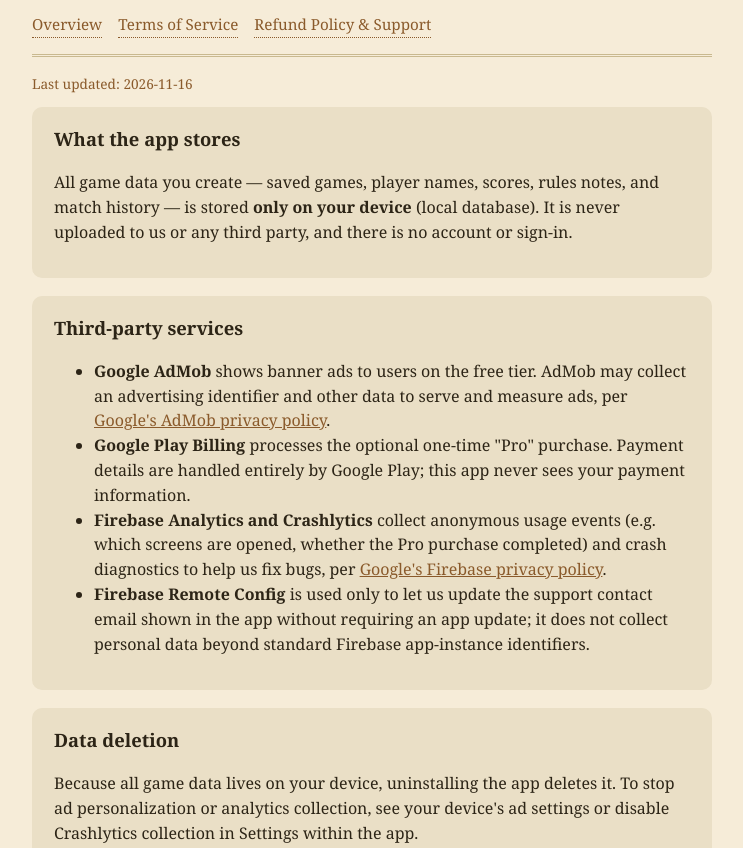
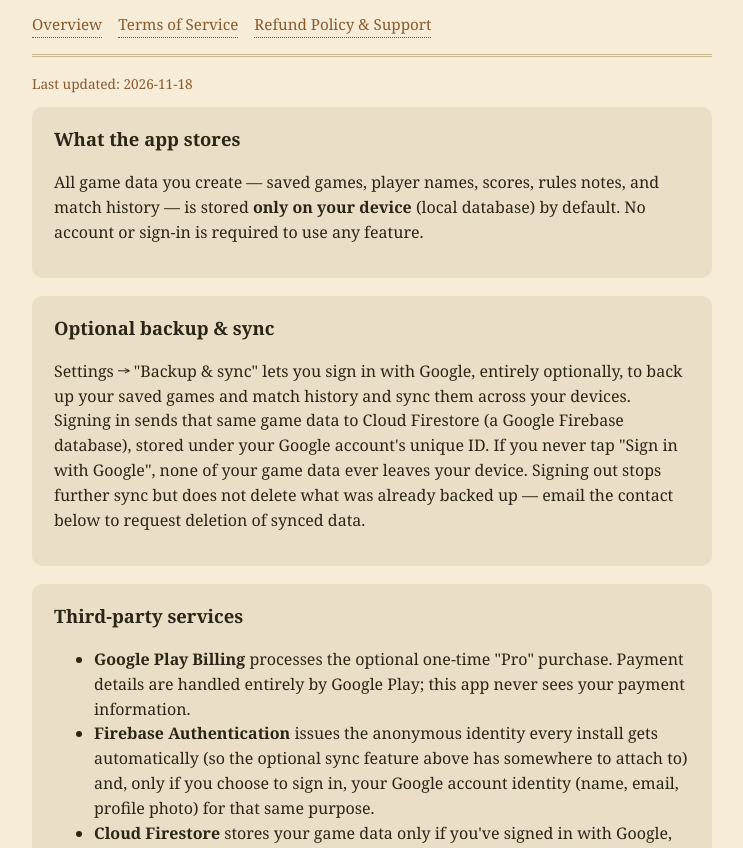
Before and after one commit to Vachek-hooves/11984-scorewright-legal, a plain HTML site: page privacy.html in a window 1280 px wide. Shown: the part 102-950 px from the top of the page, without its empty margins (268-1011 px from the left). Drawn offline with Linux system fonts and the light colour scheme.

Commit message:
Update privacy policy: remove AdMob (removed from app), disclose optional Google Sign-In/Firestore backup

```diff
--- a/privacy.html
+++ b/privacy.html
@@ -17,24 +17,37 @@
       <a href="refund.html">Refund Policy &amp; Support</a>
     </nav>
   </header>
-  <p class="updated">Last updated: 2026-11-16</p>
+  <p class="updated">Last updated: 2026-11-18</p>
 
   <section>
     <h2>What the app stores</h2>
     <p>All game data you create — saved games, player names, scores, rules notes, and match
-    history — is stored <strong>only on your device</strong> (local database). It is never
-    uploaded to us or any third party, and there is no account or sign-in.</p>
+    history — is stored <strong>only on your device</strong> (local database) by default. No
+    account or sign-in is required to use any feature.</p>
+  </section>
+
+  <section>
+    <h2>Optional backup &amp; sync</h2>
+    <p>Settings &rarr; "Backup &amp; sync" lets you sign in with Google, entirely optionally, to
+    back up your saved games and match history and sync them across your devices. Signing in
+    sends that same game data to Cloud Firestore (a Google Firebase database), stored under your
+    Google account's unique ID. If you never tap "Sign in with Google", none of your game data
+    ever leaves your device. Signing out stops further sync but does not delete what was already
+    backed up — email the contact below to request deletion of synced data.</p>
   </section>
 
   <section>
     <h2>Third-party services</h2>
     <ul>
-      <li><strong>Google AdMob</strong> shows banner ads to users on the free tier. AdMob may
-      collect an advertising identifier and other data to serve and measure ads, per
-      <a href="https://support.google.com/admob/answer/6128543" target="_blank" rel="noopener">Google's AdMob privacy policy</a>.</li>
       <li><strong>Google Play Billing</strong> processes the optional one-time "Pro" purchase.
       Payment details are handled entirely by Google Play; this app never sees your payment
       information.</li>
+      <li><strong>Firebase Authentication</strong> issues the anonymous identity every install
+      gets automatically (so the optional sync feature above has somewhere to attach to) and, only
+      if you choose to sign in, your Google account identity (name, email, profile photo) for
+      that same purpose.</li>
+      <li><strong>Cloud Firestore</strong> stores your game data only if you've signed in with
+      Google, as described above.</li>
       <li><strong>Firebase Analytics and Crashlytics</strong> collect anonymous usage events (e.g.
       which screens are opened, whether the Pro purchase completed) and crash diagnostics to help
       us fix bugs, per
@@ -43,13 +56,15 @@
       contact email shown in the app without requiring an app update; it does not collect
       personal data beyond standard Firebase app-instance identifiers.</li>
     </ul>
+    <p>Scorewright does not show ads and does not use AdMob.</p>
   </section>
 
   <section>
     <h2>Data deletion</h2>
-    <p>Because all game data lives on your device, uninstalling the app deletes it. To stop ad
-    personalization or analytics collection, see your device's ad settings or disable Crashlytics
-    collection in Settings within the app.</p>
+    <p>Because all game data lives on your device by default, uninstalling the app deletes it. If
+    you've signed in with Google, uninstalling does not delete the copy already backed up to
+    Cloud Firestore — email the contact below to request that deletion. To stop analytics
+    collection, disable Crashlytics collection in Settings within the app.</p>
   </section>
 
   <section>
```
